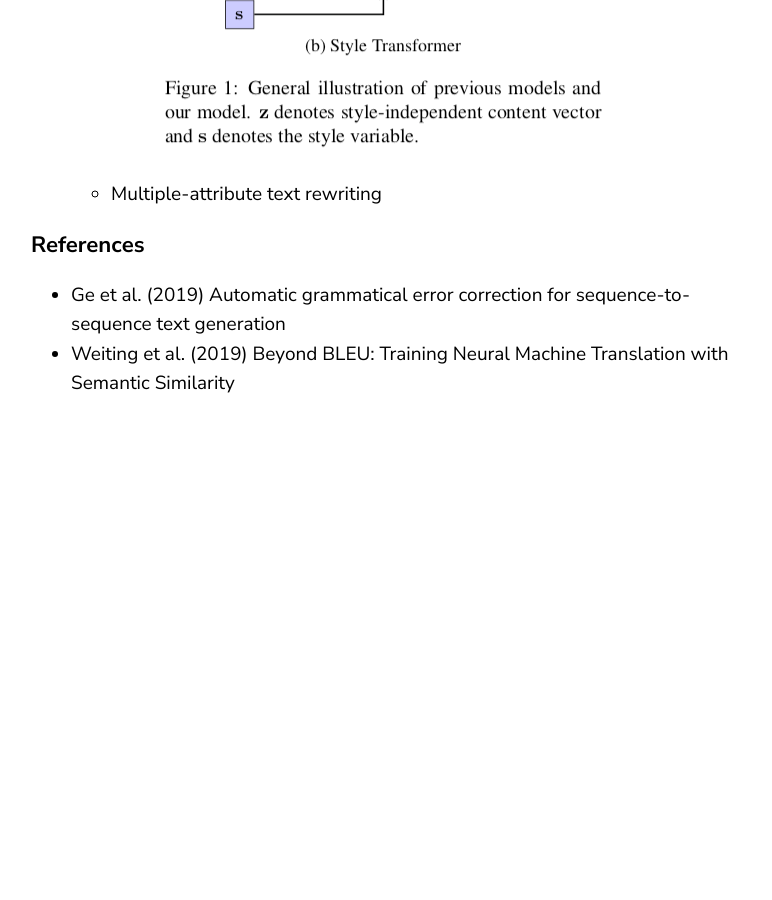
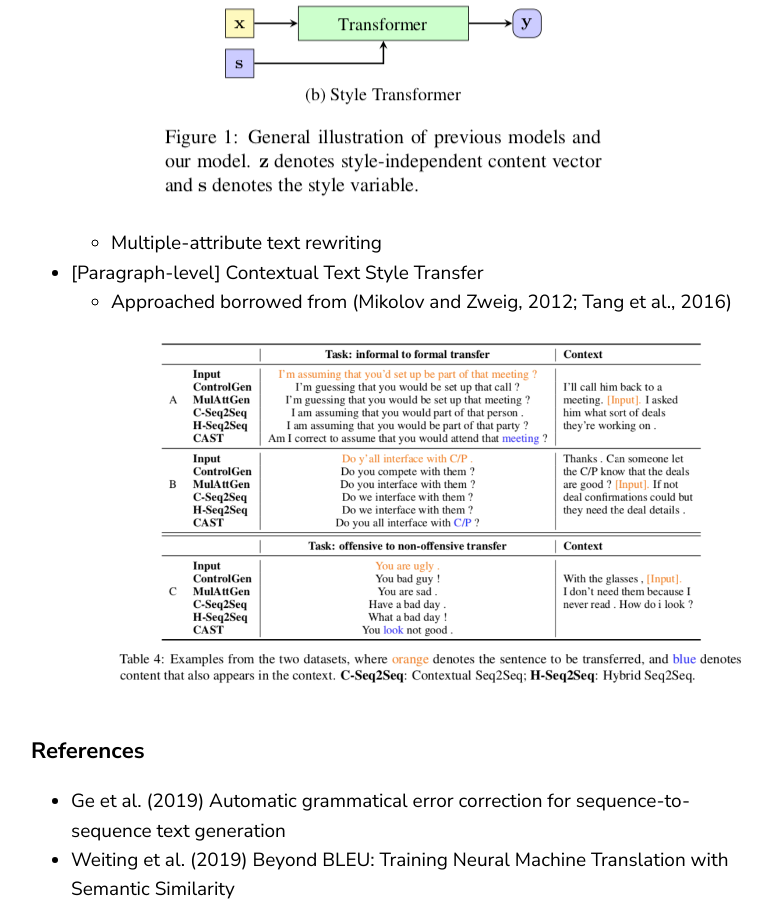
Before and after one commit to kgarg8/Text-Style-Transfer, a Jekyll site: the page built from index.md, in a window 1280 px wide and 900 px high, scrolled down 11652 px. Shown: the whole window, without its empty margins (69-841 px from the left). Built offline with Jekyll 4.4.1, drawn with Linux system fonts in a browser that asks for light colours; before the commit the page ends 12070 px from its top, so only the background shows below that.

Commit message:
Add content

```diff
--- a/index.md
+++ b/index.md
@@ -29,6 +31,7 @@ date:   2021-05-24 21:03:36 +0530
 <!-- <a href="https://www.w3schools.com">
 <span style="background-color:red">[PDF]</span>
 </a> -->
+
 
 ### Delete, Retrieve, Generate: a Simple Approach to Sentiment and Style Transfer
 
@@ -181,6 +184,10 @@ The motivation is that sentences from the corpus provide a high quality starting
 
     - Multiple-attribute text rewriting
 
+- [Paragraph-level] Contextual Text Style Transfer\
+    - Approached borrowed from (Mikolov and Zweig, 2012; Tang et al., 2016)
+    ![](images/CAST.png)
+
 ### References
 - Ge et al. (2019) Automatic grammatical error correction for sequence-to-sequence text generation
 - Weiting et al. (2019) Beyond BLEU: Training Neural Machine Translation with Semantic Similarity
```
Also changed, not shown: other parts of index.md (+2 -0 lines), README.md, images/CAST.png (added).
